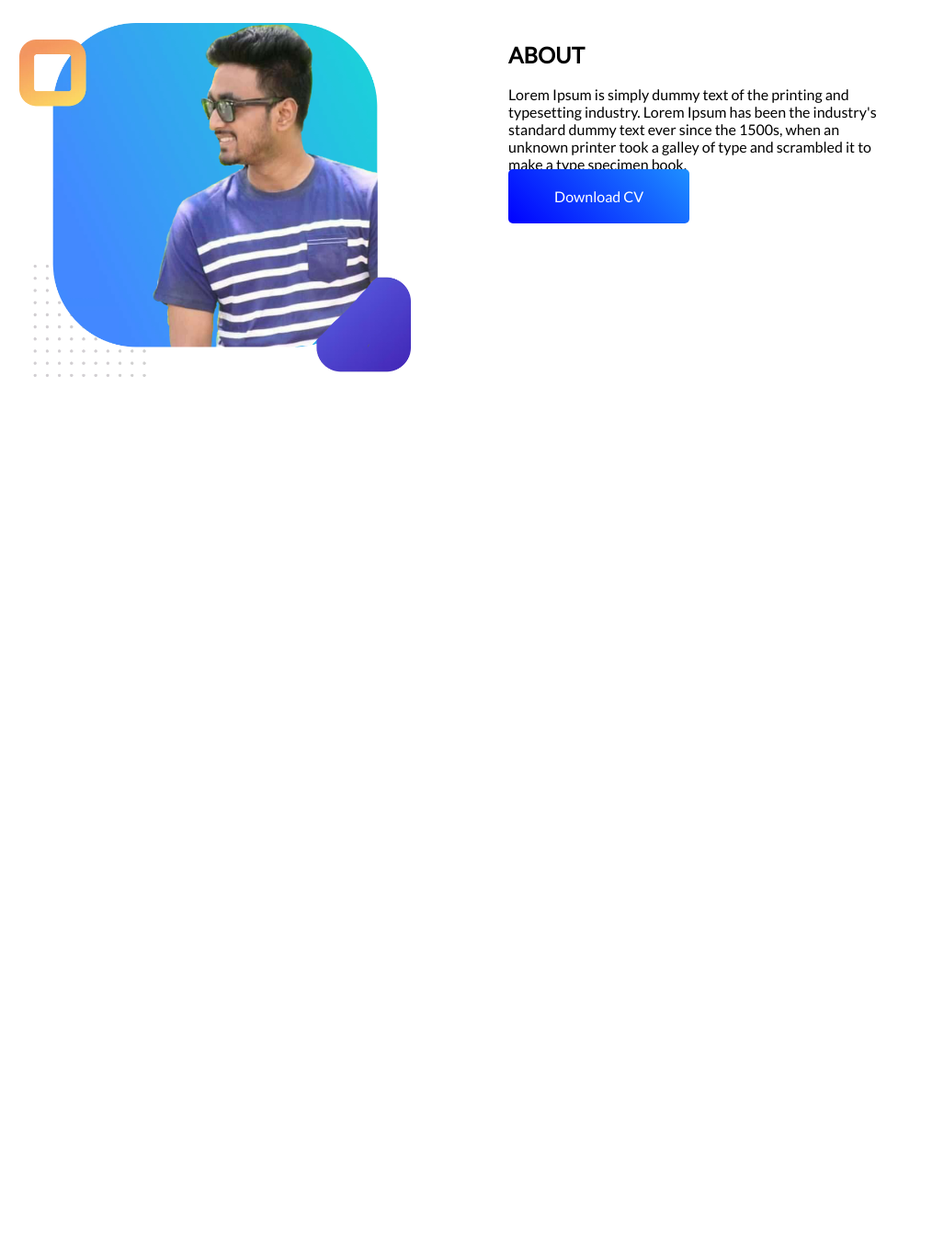
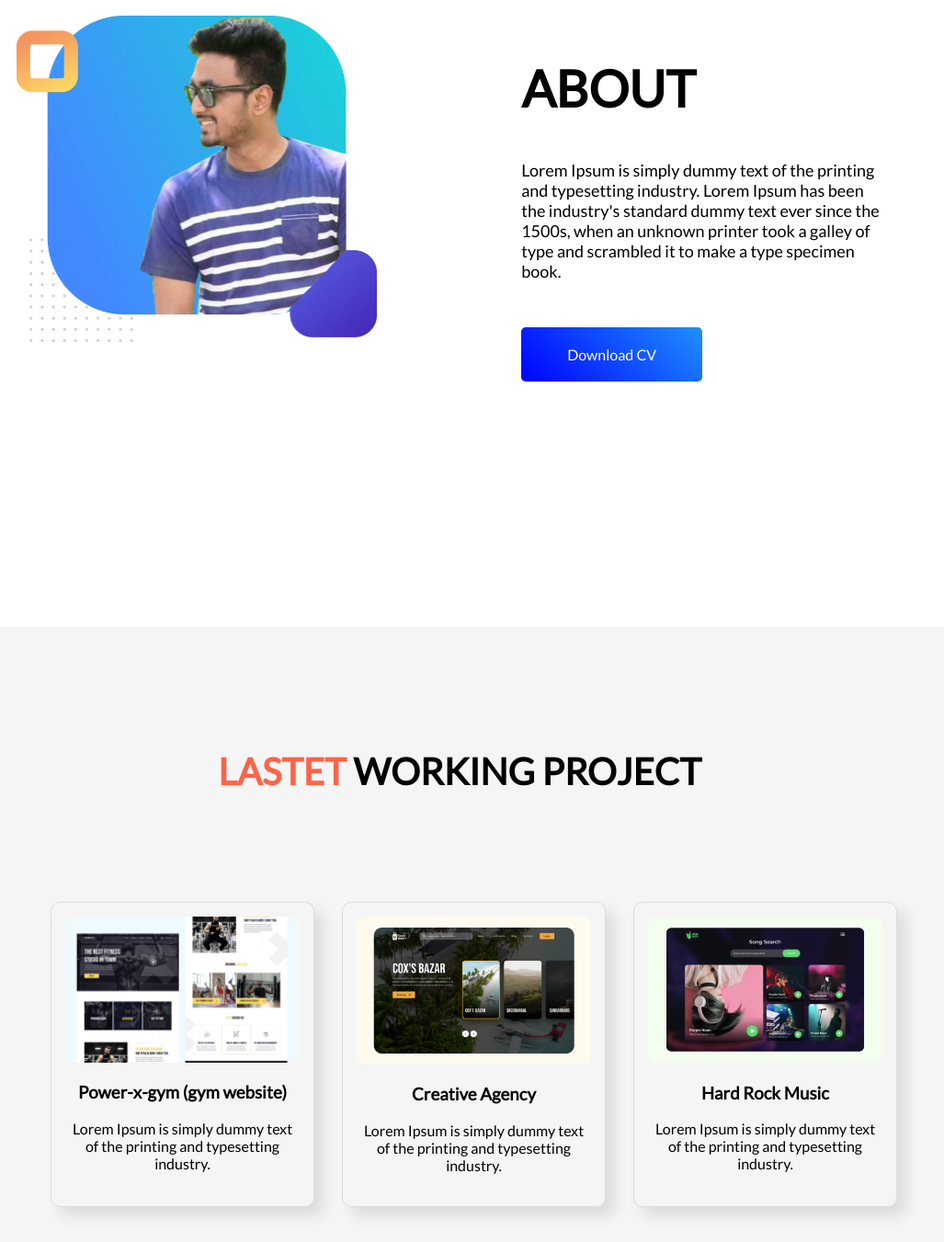
Before and after one commit to efty999/Its-my-assignment, a plain HTML site: page index.html in a window 1280 px wide. Shown: the part 649-2000 px from the top of the page at 92% size, without its empty margins (140-1167 px from the left). Before the commit the page ends 1115 px from the top, so only its background shows below. Drawn offline with Linux system fonts and the light colour scheme.

Commit message:
one half done

```diff
--- a/images/style.css
+++ /dev/null
@@ -1 +0,0 @@
-    body{font-family: 'Lato', sans-serif}
--- a/index.html
+++ b/index.html
@@ -18,15 +18,13 @@
                 <li>Contact</li>
             </ul>
     </section>
-    <section>
+    <section class="no-one">
         <div class="half-width">
             <H1>HELLO,I'M <br> <span class="orange-highlighter">EFTY KHAR HOSEN</span>  </H1>
             <p class="pra-text">
                 A full stack allaround designer from Bhola,Barishal,Bangladesh.
             </p>
-            <br>
-            <br>
-            <br>
+
             <a class="link" target="blank" href="https://www.facebook.com/eftykharhosen/">Hire me</a>
         </div>
         <div class="half-width">
@@ -34,14 +32,14 @@
             <img src="images/efty (1).png" alt="efty">
         </div>
     </section>
-    <section>
+    <section class="no-two">
         <div class="half-width">
             <img src="images/efty (2).png" alt="eftykharhosen">
 
         </div>
         <div class="half-width">
             <h2>ABOUT</h2>
-            <p>
+            <p class="pra-text">
             Lorem Ipsum is simply dummy text of the printing and
 typesetting industry. Lorem Ipsum has been the industry's
 standard dummy text ever since the 1500s, when an unknown
@@ -51,5 +49,47 @@ specimen book.
             <a class="link" target="blank" href="https://www.facebook.com/shamsunnaharmun/"> Download CV</a>
         </div>
     </section>
+    <section class="no-third">
+
+        <h4 class="break"> <span class="red-highlighter">LASTET</span> WORKING PROJECT</h4>
+        <article>
+        <div class="one-third">
+
+            <img src="images/image 4.png" alt="">
+            <h3>Power-x-gym (gym website)</h3>
+            <p>Lorem Ipsum is simply dummy text of the
+
+                printing and typesetting industry.</p>
+        </div>
+        <div class="one-third">
+            <img src="images/image 5.png" alt="">
+            <h3>Creative Agency</h3>
+            <p>Lorem Ipsum is simply dummy text of the
+
+                printing and typesetting industry.</p>
+        </div>
+
+        <div class="one-third">
+            <img src="images/image 8.png" alt="">
+            <h3>Hard Rock Music</h3>
+            <p>Lorem Ipsum is simply dummy text of the
+
+                printing and typesetting industry.</p>
+        </div>
+        </article>
+    </section>
+    <section id="no-four">
+    <div class="text-half-width text-position">
+
+        <h2>Work Inquiry</h2>
+    </div>
+    <div class="text-half-width link-position">
+        <a class="link" target="blank" href="https://l.messenger.com/l.php?u=https%3A%2F%2Fm.me%2Feftykharhosen&h=AT0eJTBHyf53nSLzVw0-TtJfkpR5mrVCBH1HAqBPwCxB9HuCf9yW9OolZsMHE9ceLH8DyFIBVxUCG05klRWbUZlUsrHKa4sF_nQ15DqK7_NfSSijdnJb_WDAT7xOjl7F02d7RA">Let's Chat</a>
+    </div>
+
+
+    </section>
+
+
 </body>
 </html>
--- a/style.css
+++ b/style.css
@@ -1,7 +1,6 @@
-body{font-family: 'Lato', sans-serif;
-    overflow: hidden;
+body{font-family: 'Lato', sans-serif;margin: 0px 80px 0px 80px;
+
     }
-    section{;margin: 5px 100px;}
 .menu-bar{text-align-last: right;}
 .menu-bar ul{display: inline-flex;list-style-type:none;}
 .menu-bar ul li{
@@ -10,7 +9,10 @@ body{font-family: 'Lato', sans-serif;
     padding: 5px;
     font-weight: 600;}
 .orange-highlighter{color: orange;}
-h1{font-size: 50px;}
+.red-highlighter{color: tomato;}
+h1{font-size: 60px;}
+h4{font-size: 40px;}
+h2{font-size: 55px;font-weight: 800;}
 .pra-text{font-size: 18px;
         font-weight: 100;}
 .link{color: white;
@@ -20,6 +22,22 @@ h1{font-size: 50px;}
 
     border-radius: 5px;
 }
-.half-width{width: 40%;padding: 2%;margin: 3%;
-            float: left;}
+.half-width{width: 35%;padding: 3%;margin: 4%;
+            float: left;height: 350px;}
 img{width: 100%;}
+p{ margin-bottom: 70px;}
+
+.no-third{margin-top: 1250px; text-align: center; height: 700px; background-color: whitesmoke; padding-top: 80px; }
+
+article{padding-left: 100px; padding-top: 50px;}
+
+
+.one-third{width:25%;float: left;margin: 15px; padding:15px; box-shadow: 10px 10px 15px gainsboro; height:300px;
+    border: 1px solid gainsboro;  ;border-radius: 10px;}
+
+
+.text-half-width{float: left; width: 35% ;padding-left:3% ;margin-left: 2%; height: 350px; margin-top: 100px;}
+.link-position{margin-top: 150px;}
+
+.text-position{text-align: end;margin-bottom: 500px;width: 500px;}
+#no-four{background-image: url(images/Group_33094_1.png);background-repeat: no-repeat;background-size:900px 400px;padding: 100px;background-position: center;margin-top: 200px; background-position-x: center;
```
